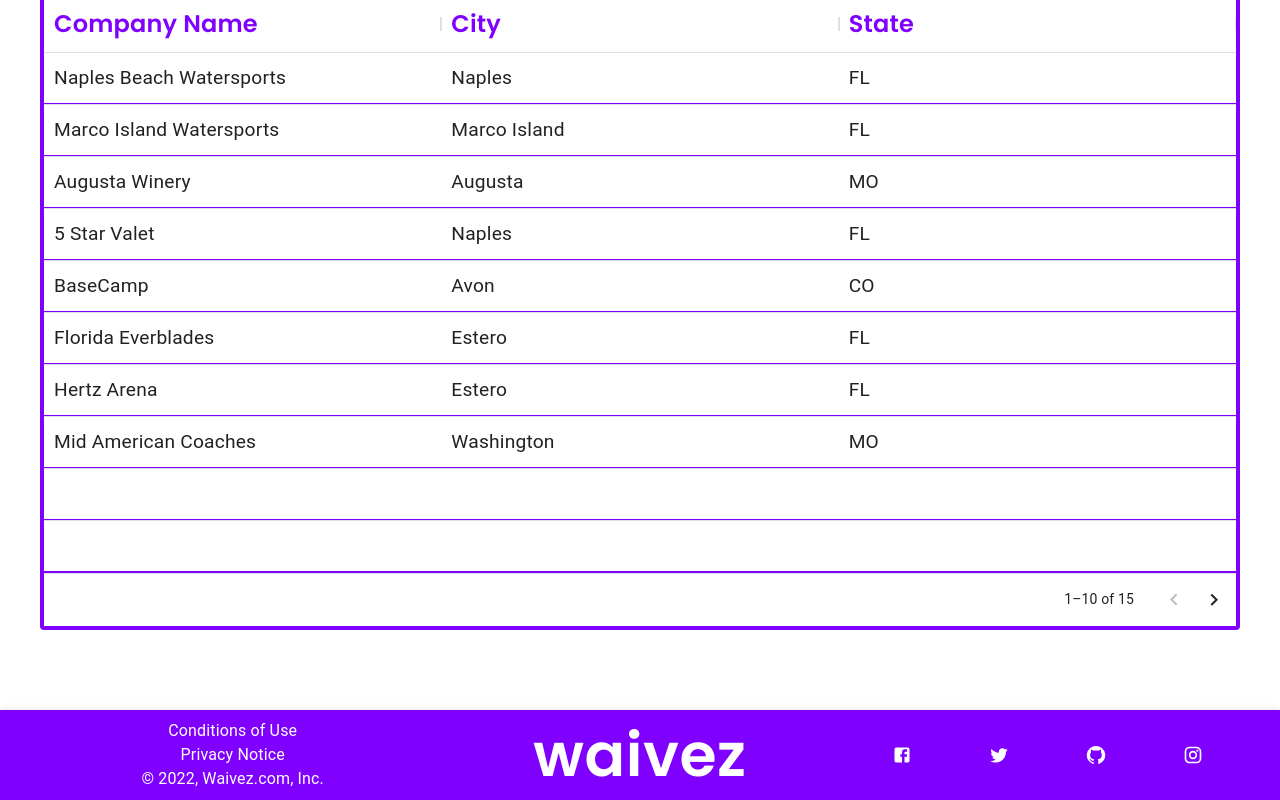
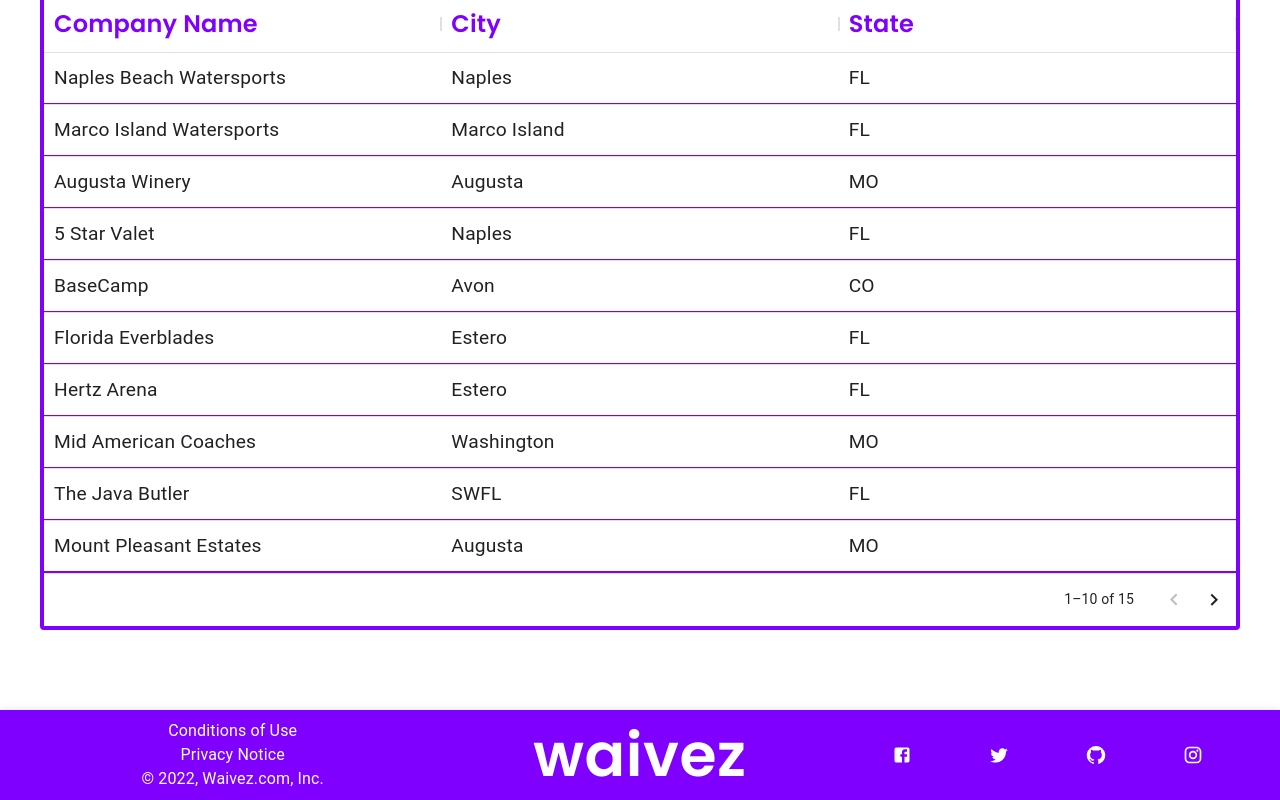
Before and after one commit to loganbahr/waivez, a Next.js app: page /partners in a window 1280 px wide. Shown: the part 538-1338 px from the top of the page. Built offline with nearby package versions, Linux system fonts and the light colour scheme; a web font is replaced by a local one.

Commit message:
added a few companies to fill out the grid
Took 8 minutes

```diff
--- a/components/PartnerPage/QuickFilterPartnerDirectory.js
+++ b/components/PartnerPage/QuickFilterPartnerDirectory.js
@@ -85,13 +85,13 @@
     {id: 6, companyName: 'Florida Everblades', city: 'Estero', state: 'FL'},
     {id: 7, companyName: 'Hertz Arena', city: 'Estero', state: 'FL'},
     {id: 8, companyName: 'Mid American Coaches', city: 'Washington', state: 'MO'},
-    {id: 9, companyName: '', city: '', state: ''},
-    {id: 10, companyName: '', city: '', state: ''},
-    {id: 11, companyName: '', city: '', state: ''},
-    {id: 12, companyName: '', city: '', state: ''},
-    {id: 13, companyName: '', city: '', state: ''},
-    {id: 14, companyName: '', city: '', state: ''},
-    {id: 15, companyName: '', city: '', state: ''},
+    {id: 9, companyName: 'The Java Butler', city: 'SWFL', state: 'FL'},
+    {id: 10, companyName: 'Mount Pleasant Estates', city: 'Augusta', state: 'MO'},
+    {id: 11, companyName: 'NOA Medical Industries', city: 'St. Louis', state: 'MO'},
+    {id: 12, companyName: 'Osprey Capital', city: 'Chicago', state: 'IL'},
+    {id: 13, companyName: 'Naples Transportation & Tours', city: 'Naples', state: 'FL'},
+    {id: 14, companyName: 'The Old Collier Golf Club', city: 'Naples', state: 'FL'},
+    {id: 15, companyName: 'Hoffmann Executive Suites', city: 'Naples', state: 'FL'},
 
 ];
 
```
